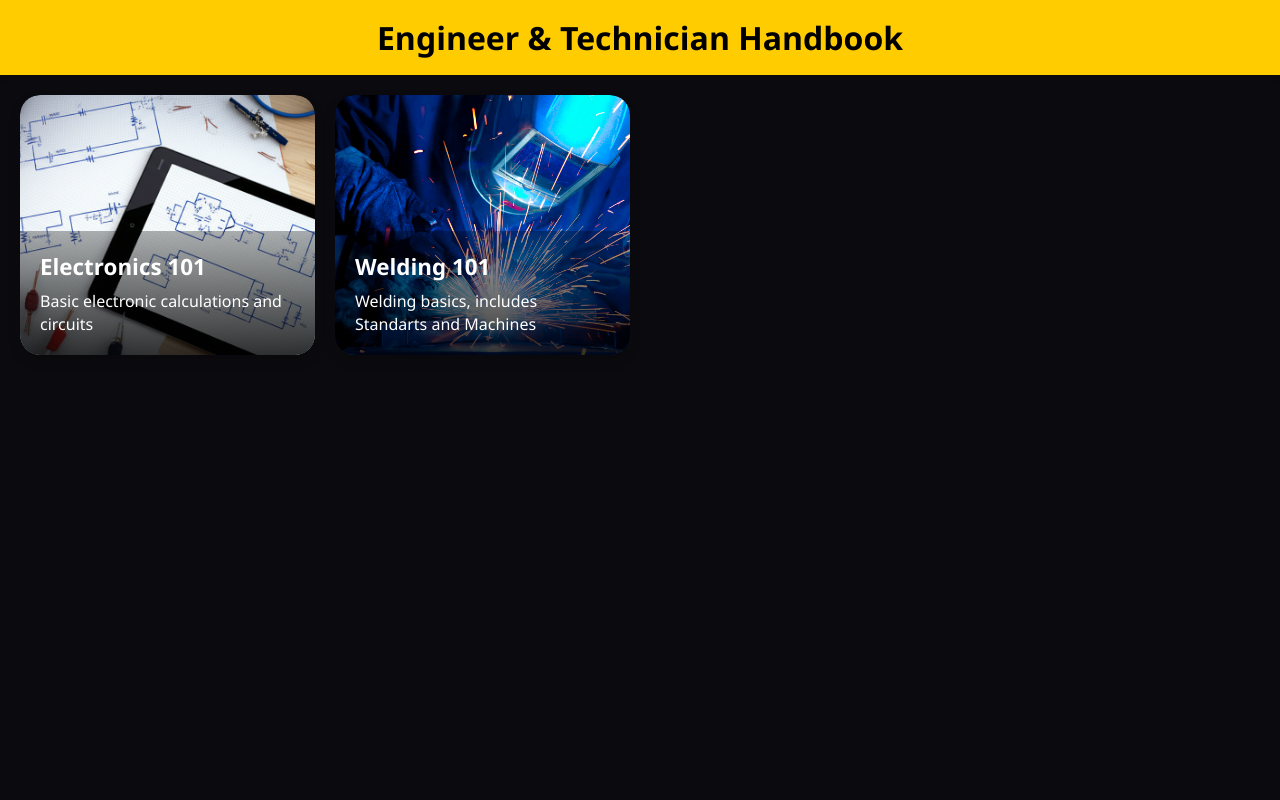
After one commit to OntheEdgeTech/Academic, a Flask app: page / in a window 1280 px wide. The commit adds this page. Run offline with Flask 3, Linux system fonts and the light colour scheme.

Commit message:
Add files via upload

```diff
--- a/app.py
+++ b/app.py
@@ -1,17 +1,18 @@
-from flask import Flask, render_template, send_file, abort
+from flask import Flask, render_template, send_file, abort, jsonify
 import os
 import markdown
 from flask_caching import Cache
 
 app = Flask(__name__)
 app.config['CACHE_TYPE'] = 'simple'  # 'redis' for production
-app.config['CACHE_DEFAULT_TIMEOUT'] = 1  # 5 minutes
+app.config['CACHE_DEFAULT_TIMEOUT'] = 1  # seconds
 cache = Cache(app)
 
 # Configuration
 DOCS_DIR = os.path.join(os.path.dirname(__file__), 'docs')
 DEFAULT_DOC = '1. welcome.md'
-
+COURSE_DOCS_DIR = "docs"
+MEDIA_DIR = "media"
 
 def get_markdown_file_list(course_dir):
     """Return a sorted list of markdown files (without extensions) in the course directory."""
@@ -36,6 +37,10 @@ def render_markdown_file(course_dir, filename):
         extensions=['fenced_code', 'tables', 'toc', 'codehilite']
     )
 
+
+@app.route("/")
+def index():
+    return render_template("landing.html")
 
 @app.route("/docs/<course>/")
 @app.route("/docs/<course>/<path:filename>")
@@ -63,6 +68,23 @@ def serve_doc(course, filename=None):
         active_file=filename
     )
 
+@app.route("/api/courses")
+def get_courses():
+    courses = []
+    for course_name in os.listdir(COURSE_DOCS_DIR):
+        course_path = os.path.join(COURSE_DOCS_DIR, course_name)
+        if os.path.isdir(course_path):
+            desc_file = os.path.join(course_path, "desc.txt")
+            desc = ""
+            if os.path.exists(desc_file):
+                with open(desc_file, "r") as f:
+                    desc = f.read().strip()
+                courses.append({
+                    "name": course_name,
+                    "description": desc,
+                    "image": f"/media/{course_name}.png"
+                })
+    return jsonify(courses)
 
 # Serve media files
 @app.route("/media/<path:filename>")
--- /dev/null
+++ b/docs/Electronics 101/desc.txt
@@ -0,0 +1 @@
+Basic electronic calculations and circuits
--- /dev/null
+++ b/docs/Welding 101/desc.txt
@@ -0,0 +1 @@
+Welding basics, includes Standarts and Machines
--- /dev/null
+++ b/templates/landing.html
@@ -0,0 +1,148 @@
+<head>
+    <style>
+        body {
+            font-family: 'Segoe UI', Tahoma, Geneva, Verdana, sans-serif;
+            margin: 0;
+            padding: 0;
+            background-color: #0b0b0f;
+            color: #000;
+        }
+
+
+        header {
+            background-color: #ffcc00;
+            padding: 1rem;
+            text-align: center;
+            font-size: 2rem;
+            font-weight: bold;
+            box-shadow: 0 2px 6px rgba(0, 0, 0, 0.1);
+        }
+
+
+        .course-container {
+            display: grid;
+            grid-template-columns: repeat(auto-fill, minmax(280px, 1fr));
+            gap: 20px;
+            padding: 20px;
+        }
+
+
+        .course-card {
+            background-size: cover;
+            background-position: center;
+            border-radius: 20px;
+            overflow: hidden;
+            position: relative;
+            min-height: 260px;
+            color: white;
+            display: flex;
+            flex-direction: column;
+            justify-content: flex-end;
+            box-shadow: 0 6px 12px rgba(0, 0, 0, 0.15);
+            transition: transform 0.3s ease, box-shadow 0.3s ease;
+        }
+        .course-img {
+            width: 100%;
+            height: 100%;
+            object-fit: cover;
+            position: absolute;
+            top: 0;
+            left: 0;
+            z-index: 0;
+        }
+        .course-overlay {
+            position: relative;
+            z-index: 1;
+        }
+
+        .course-card:hover {
+            transform: translateY(-6px) scale(1.02);
+            box-shadow: 0 10px 20px rgba(0, 0, 0, 0.25);
+        }
+
+
+        .course-overlay {
+            background: linear-gradient(to top, rgba(0, 0, 0, 0.8), rgba(0, 0, 0, 0.3));
+            padding: 20px;
+        }
+
+
+        .course-title {
+            font-size: 1.4rem;
+            font-weight: bold;
+            margin-bottom: 8px;
+        }
+
+
+        .course-desc {
+            font-size: 1rem;
+            line-height: 1.4;
+        }
+
+
+        @media (max-width: 600px) {
+            header {
+                font-size: 1.5rem;
+                padding: 0.8rem;
+            }
+
+            .course-container {
+                padding: 10px;
+                gap: 15px;
+            }
+
+            .course-card {
+                min-height: 200px;
+            }
+
+            .course-title {
+                font-size: 1.2rem;
+            }
+
+            .course-desc {
+                font-size: 0.9rem;
+            }
+        }
+    </style>
+</head>
+
+<body>
+    <header>Engineer & Technician Handbook</header>
+    <section class="course-container" id="courseContainer"></section>
+
+    <script>
+        fetch('/api/courses')
+            .then(response => response.json())
+            .then(data => {
+                const container = document.getElementById('courseContainer');
+                data.forEach(course => {
+                    const link = document.createElement('a');
+                    link.href = `/docs/${course.name}`;
+                    link.style.textDecoration = 'none';
+                    link.style.color = 'inherit';
+
+                    const card = document.createElement('div');
+                    card.className = 'course-card';
+                    card.style.backgroundImage = `url(${course.image})`;
+
+                    // preload image
+                    const preloadImg = document.createElement('img');
+                    preloadImg.src = course.image;
+                    preloadImg.style.display = 'none';
+                    document.body.appendChild(preloadImg);
+
+                    card.innerHTML = `
+                <div class="course-card">
+                <img src="${course.image}" alt="${course.name}" class="course-img">
+                <div class="course-overlay">
+                    <div class="course-title">${course.name}</div>
+                    <div class="course-desc">${course.description}</div>
+                </div>
+            `;
+
+                    link.appendChild(card);
+                    container.appendChild(link);
+                });
+            });
+    </script>
+</body>
```
Also changed, not shown: docs/Electronics 101/1. welcome.md (added, +3 -0 lines), templates/docs.html (+5 -5 lines), docs/Welding 101/1. welcome.md (added), media/Electronics 101.png (added), media/Welding 101.png (added), media/logo.png (added), 1 other file.
